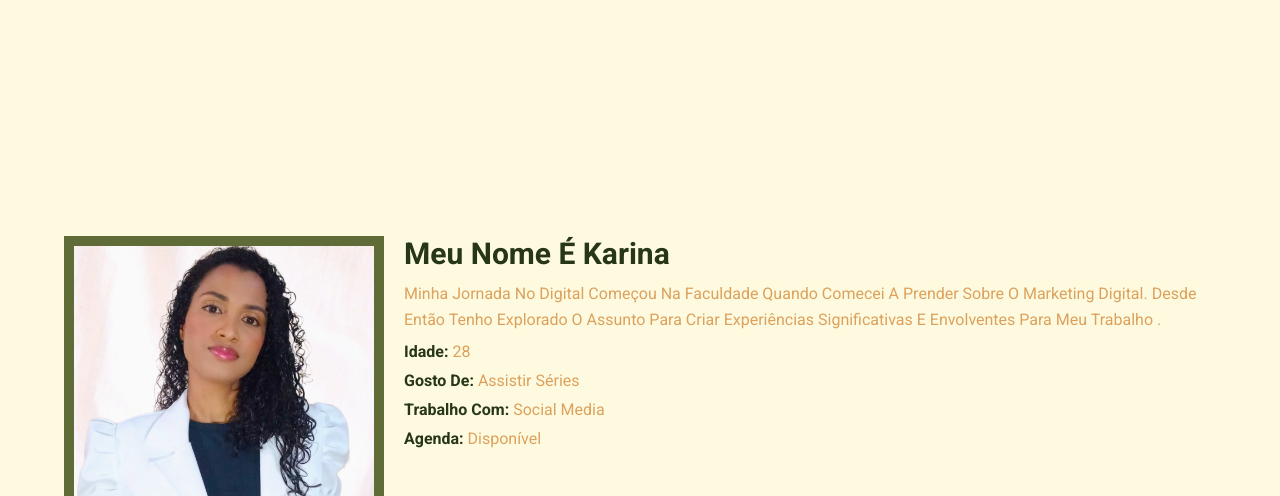
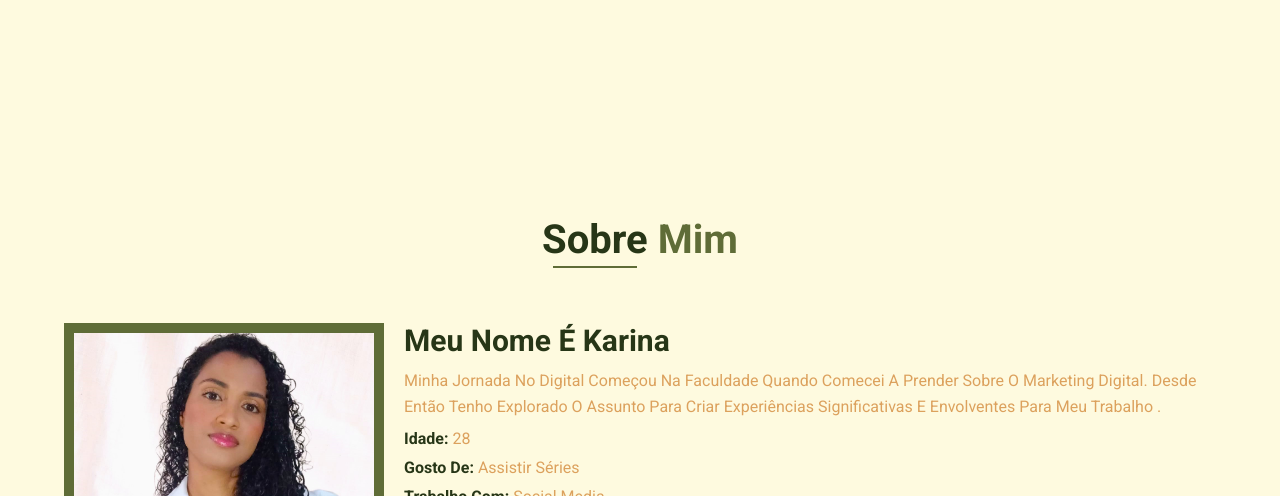
Before and after one commit to karinacamargos/karina.camargos, a plain HTML site: page index.html in a window 1280 px wide. Shown: the part 604-1100 px from the top of the page. Drawn offline with Linux system fonts and the light colour scheme.

Commit message:
add heading "about"section

```diff
--- a/index.html
+++ b/index.html
@@ -91,6 +91,10 @@
 
     <!-------------------- About Area (Start) -------------------->
     <section class="about" id="about">
+
+        <div class="heading">
+            <h2><span>sobre</span> mim</h2>
+        </div>
 
         <div class="box-container">
 
```
